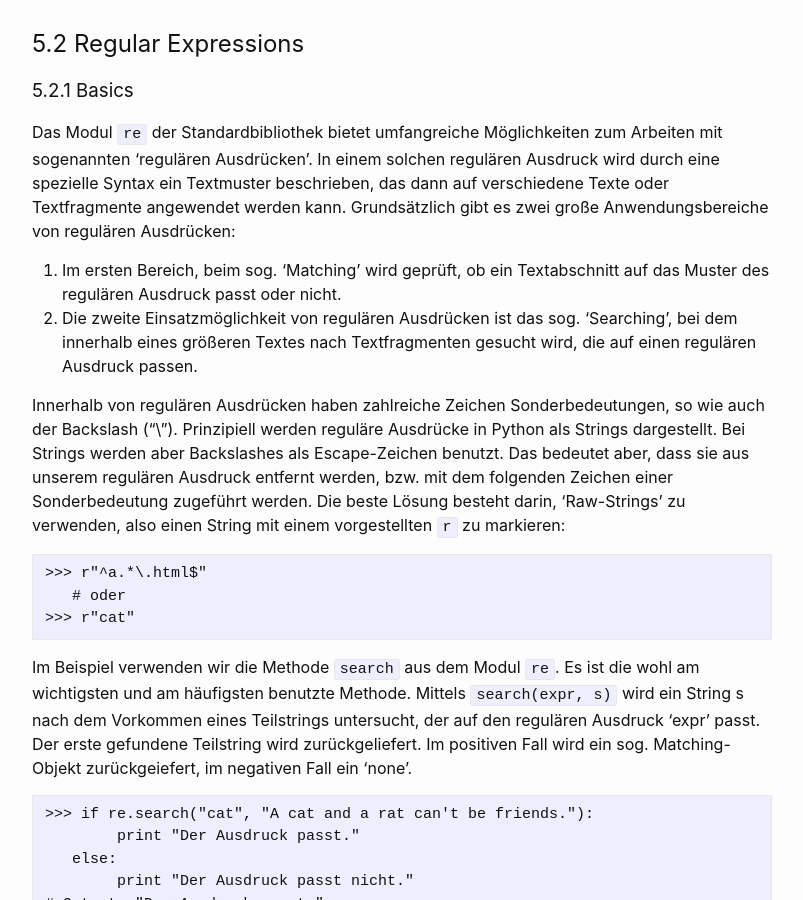
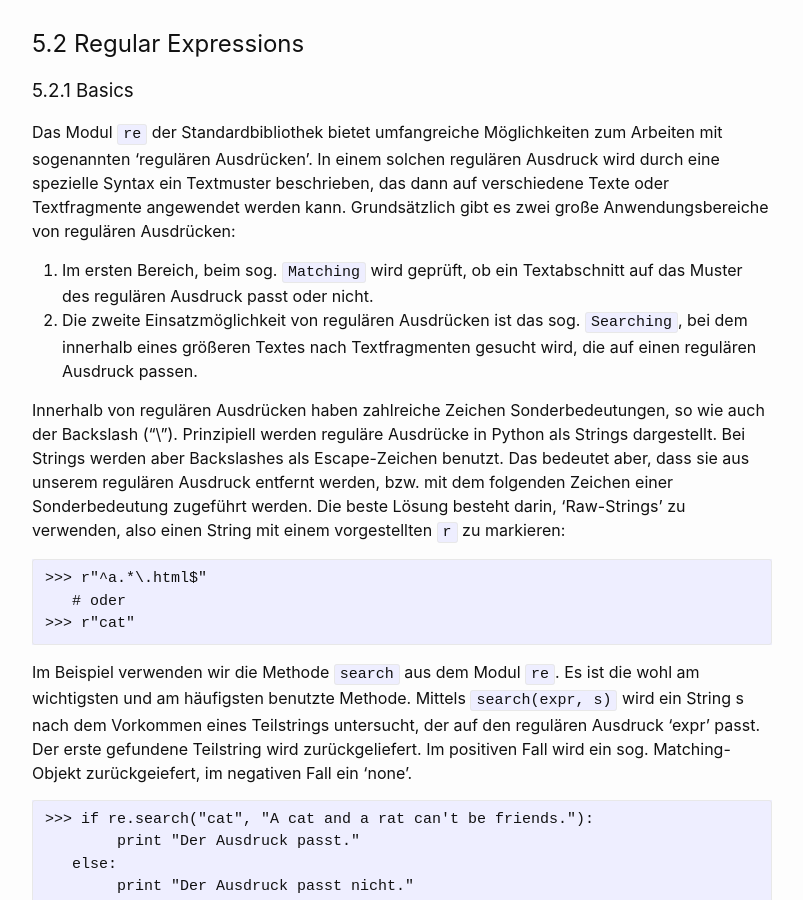
Before and after one commit to Hautaklyttn/progDocs, a Jekyll site: the page built from docs/articles/python.md, in a window 1280 px wide and 900 px high, scrolled down 10742 px. Shown: the whole window, without its empty margins (238-1041 px from the left). Built offline with Jekyll 4.4.1, drawn with Linux system fonts in a browser that asks for light colours; some of the changed text lies outside the part shown.

````diff
--- a/docs/articles/python.md
+++ b/docs/articles/python.md
@@ -426,8 +426,8 @@ To write the content of a string to the file you use `f.write(string)`
 ### 5.2.1 Basics
 
 Das Modul `re` der Standardbibliothek bietet umfangreiche Möglichkeiten zum Arbeiten mit sogenannten 'regulären Ausdrücken'. In einem solchen regulären Ausdruck wird durch eine spezielle Syntax ein Textmuster beschrieben, das dann auf verschiedene Texte oder Textfragmente angewendet werden kann. Grundsätzlich gibt es zwei große Anwendungsbereiche von regulären Ausdrücken:
-1. Im ersten Bereich, beim sog. 'Matching' wird geprüft, ob ein Textabschnitt auf das Muster des regulären Ausdruck passt oder nicht.
-2. Die zweite Einsatzmöglichkeit von regulären Ausdrücken ist das sog. 'Searching', bei dem innerhalb eines größeren Textes nach Textfragmenten gesucht wird, die auf einen regulären Ausdruck passen.
+1. Im ersten Bereich, beim sog. ``Matching`` wird geprüft, ob ein Textabschnitt auf das Muster des regulären Ausdruck passt oder nicht.
+2. Die zweite Einsatzmöglichkeit von regulären Ausdrücken ist das sog. ``Searching``, bei dem innerhalb eines größeren Textes nach Textfragmenten gesucht wird, die auf einen regulären Ausdruck passen.
 
 Innerhalb von regulären Ausdrücken haben zahlreiche Zeichen Sonderbedeutungen, so wie auch der Backslash ("\\"). Prinzipiell werden reguläre Ausdrücke in Python als Strings dargestellt. Bei Strings werden aber Backslashes als Escape-Zeichen benutzt. Das bedeutet aber, dass sie aus unserem regulären Ausdruck entfernt werden, bzw. mit dem folgenden Zeichen einer Sonderbedeutung zugeführt werden. Die beste Lösung besteht darin, 'Raw-Strings' zu verwenden, also einen String mit einem vorgestellten `r` zu markieren:
 ```
@@ -455,10 +455,10 @@ Zeichenliterale innerhalb regulärer Ausdrücke sind case sensitive, d.h. dass d
 
 In regulären Ausdrücken können eine ganze Reihe von **Steuerungszeichen** verwendet werden:
 
-(a) Beliebige Zeichen
+**(a) Beliebige Zeichen**
 Die einfachste Verallgemeinerung, die innerhalb eines regulären Ausdrucks verwendet werden kann, ist die Kennzeichnung eines beliebigen Zeichens durch einen Punkt. So passt der Ausdruck `r".ython"` sowohl auf "python", "Python" als auch "Jython", nicht jedoch auf "Blython", da es sich nur um ein einzelnes beliebiges Zeichen handelt.
 
-(b) Zeichenklassen
+**(b) Zeichenklassen**
 Abgesehen davon, ein Zeichen ausdrücklich als beliebig zu kennzeichnen, ist es auch möglich, eine Klasse von Zeichen  vorzugeben, die an dieser Stelle vorkommen dürfen.
 
 `r"[jp]ython"`
@@ -479,7 +479,7 @@ Zeichen oder Zeichenbereiche können auch ausgeschlossen werden. Hier ist jedes
 Innerhalb einer Zeichenklasse gibt es, abgesehen vom Bindestrich und Zirkumflex, keine Zeichen mit spezieller Bedeutung.
 Ein Punkt in einer Zeichenklasse ist tatsächlich ein Punkt und nicht etwa ein beliebiges Zeichen.
 
-(c) Quantatoren
+**(c) Quantatoren**
 Quantatoren sind spezielle Zeichen, die hinter ein einzelnes Zeichenliteral oder eine Zeichenklasse geschrieben werden und kennzeichnen, wie oft diese auftreten dürfen.
 
 |Quantator   |Beschreibung   |
@@ -505,7 +505,7 @@ r"P[Yy]{,2}thon"
 
 &nbsp;
 
-(d) Weitere Sonderzeichen
+**(d) Weitere Sonderzeichen**
 Für gewisse Einsatzgebiete wird es unbedingt verlangt, Regeln aufzustellen zu können, die über bloße Zeichenebene hinausgehen. Die hier gezeigten Sonderzeichen beziehen sich hauptsächlich auf das Matching von regulären Ausdrücken.
 
 |Zeichen   |Beschreibung   |
````
